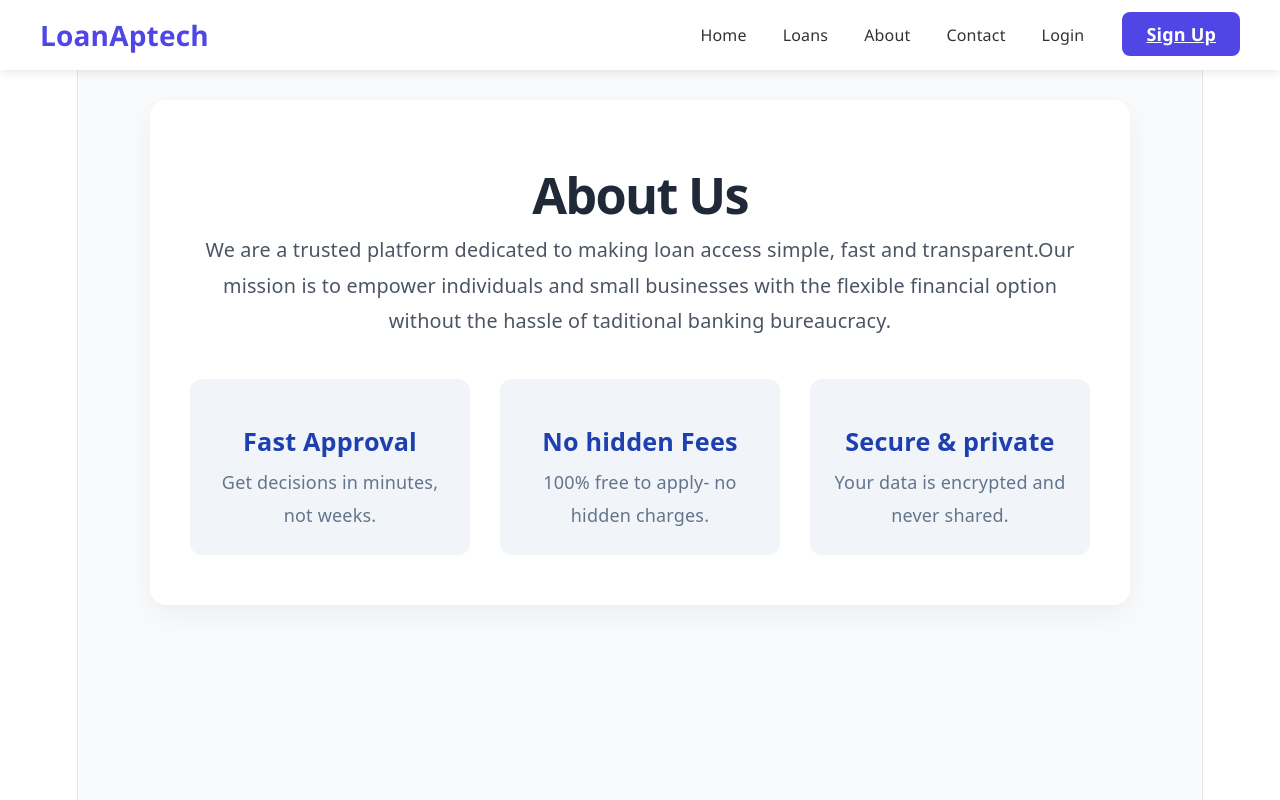
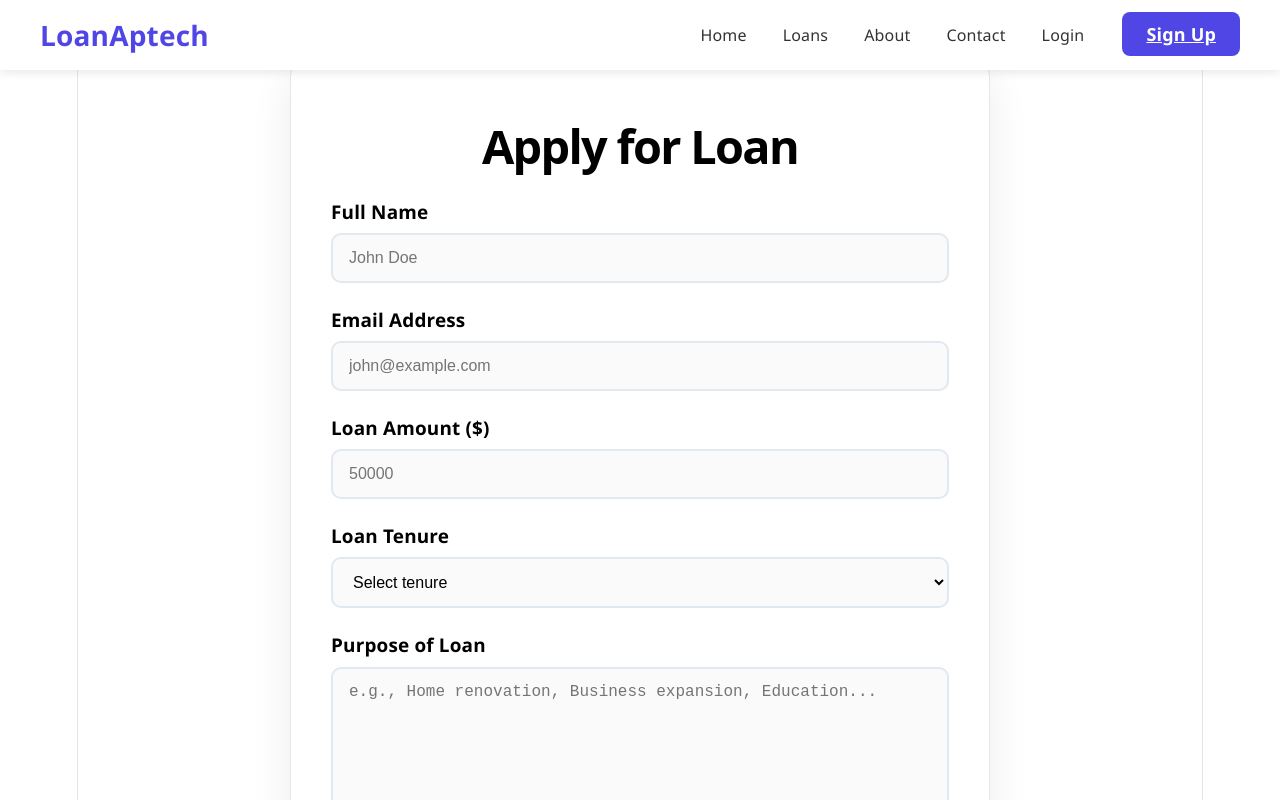
Before and after one commit to omega2oj4-spec/loanaptech, a React (Vite) app: page /apply in a window 1280 px wide. Shown: the top 800 px of the page. Built offline with nearby package versions, Linux system fonts and the light colour scheme; no server answers.

Commit message:
fix dashboard route

```diff
--- a/src/App.jsx
+++ b/src/App.jsx
@@ -13,7 +13,7 @@ import Login from './Pages/Login';
 import Faq from './components/Faq';
 import Terms from './components/Terms';
 import Dashboard from './Pages/Dashboard';
-import Loan from './components/Loan';
+import ApplyLoan from './components/ApplyLoan';
 
 function App() {
   return (
@@ -29,7 +29,7 @@ function App() {
           <Route path="/terms" element={<Terms />} />
           <Route path="/login" element={<Login />} />
           <Route path="/dashboard" element={<Dashboard />} />
-          <Route path="/loan" element={<Loan />} />
+          <Route path="/apply" element={<ApplyLoan />} />
           <Route path="*" element={<About />} />
 
         </Routes>
--- a/src/Pages/Dashboard.jsx
+++ b/src/Pages/Dashboard.jsx
@@ -72,7 +72,7 @@ const Dashboard = () => {
   };
 
   const handleApplyLoan = () => {
-    navigate("/apply-loan");
+    navigate("/apply");
   };
 
   if (loading) {
--- a/src/Pages/Login.jsx
+++ b/src/Pages/Login.jsx
@@ -50,7 +50,7 @@ const Login = () => {
             if (response.ok) {
                 setSuccess('Login successful! Redirecting...');
                 setTimeout(() => {
-                    navigate('/Dashboard'); // Redirect to dashboard after successful login
+                    navigate('/dashboard'); // Redirect to dashboard after successful login
                 }, 3000);
             } else {
                 setError(data.error || 'Login failed');
--- a/src/components/Loan.jsx
+++ b/src/components/ApplyLoan.jsx
@@ -1,8 +1,8 @@
 import { useNavigate } from "react-router-dom";
-import "./Loan.css";
+import "./ApplyLoan.css";
 import React, { useState } from 'react';
 
-const Loan = () => {
+const ApplyLoan = () => {
   const [formData, setFormData] = useState({
     fullName: '',
     email: '',
@@ -103,4 +103,4 @@ const Loan = () => {
   );
 };
 
-export default Loan;
+export default ApplyLoan;
```
Also changed, not shown: src/components/ApplyLoan.css (renamed from src/components/Loan.css).
